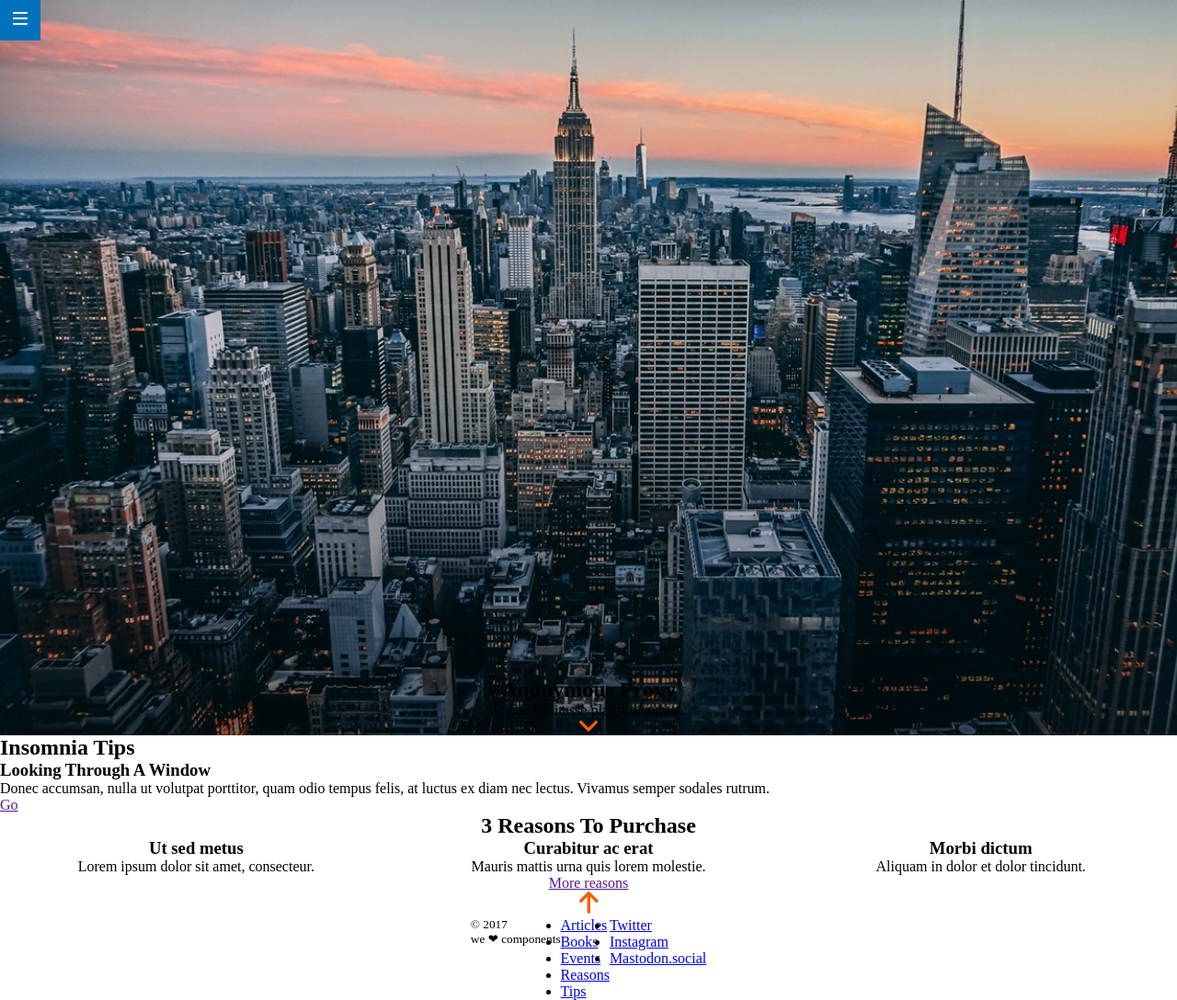
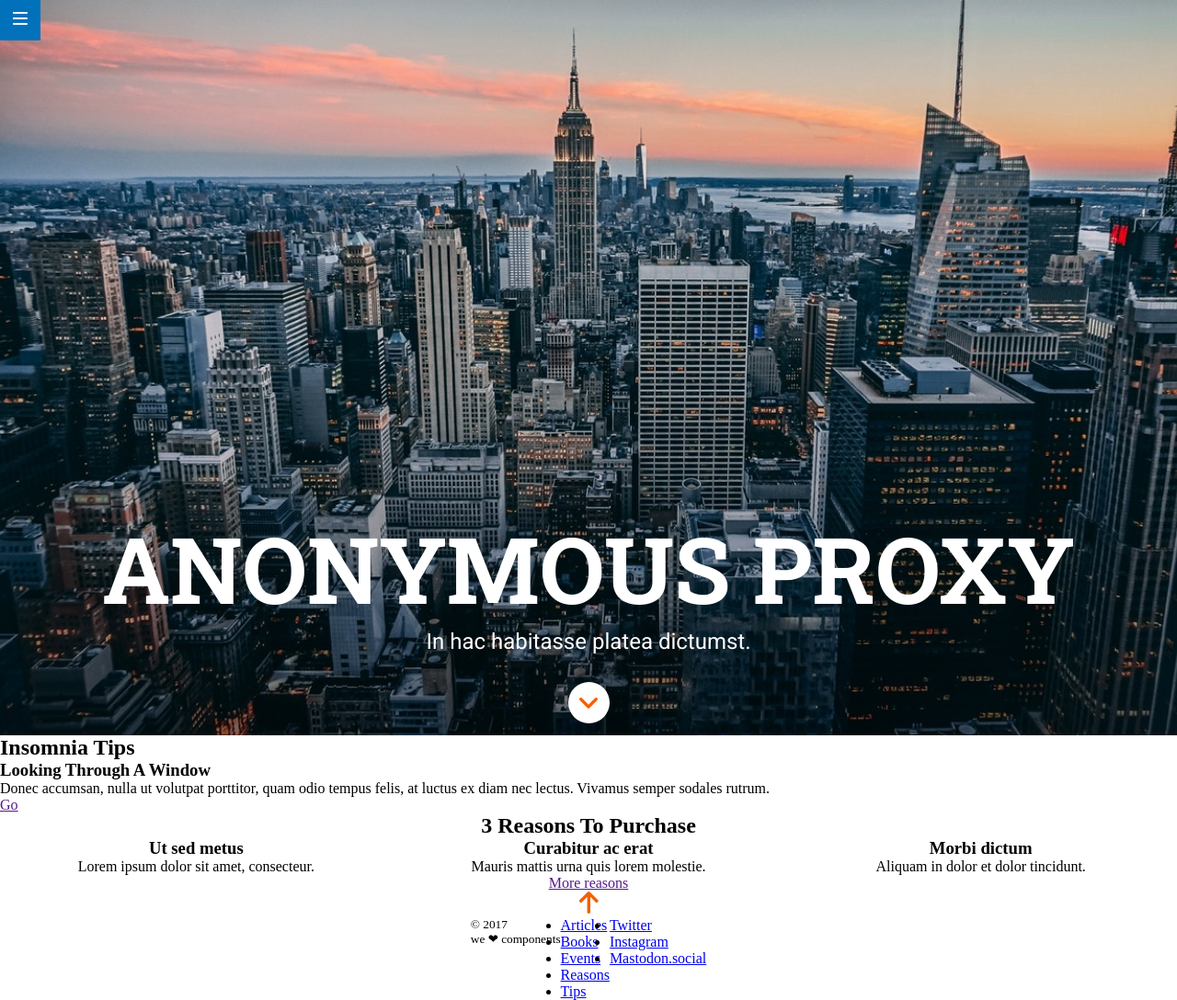
Before and after one commit to BMatillaVaras/modulo-1-evaluacion-final-BMatillaVaras, a website: page src/html/index.html in a window 1280 px wide. Shown: the whole page at 92% size. Drawn offline with nearby package versions, Linux system fonts and the light colour scheme; files that its build step writes are made by us from their sources; files whose address does not match are found by name.

Commit message:
add hero mobile tablet and desktop

```diff
--- a/src/html/index.html
+++ b/src/html/index.html
@@ -5,7 +5,7 @@
     <meta name="viewport" content="width=device-width, initial-scale=1" />
     <title>Anonymous Proxy</title>
     <link
-      href="https://fonts.googleapis.com/css?family=Roboto&display=swap"
+      href="https://fonts.googleapis.com/css2?family=Roboto+Slab:wght@300;400;500;600;700&family=Roboto:wght@400;500&display=swap"
       rel="stylesheet"
     />
     <link rel="stylesheet" href="./assets/css/main.css" />
--- a/src/html/partials/main-hero.html
+++ b/src/html/partials/main-hero.html
@@ -1,7 +1,7 @@
 <section class="hero">
-  <h1>Anonymous Proxy</h1>
-  <p>In hac habitasse platea dictumst.</p>
-  <a href=""
+  <h1 class="hero__title">Anonymous Proxy</h1>
+  <p class="hero__text">In hac habitasse platea dictumst.</p>
+  <a href="" class="hero__anchor"
     ><img src="./assets/images/ico-scroll-down.svg" alt="Ir a 3 Reasons"
   /></a>
 </section>
--- a/src/scss/core/_variables.scss
+++ b/src/scss/core/_variables.scss
@@ -3,3 +3,8 @@ $color-dark: #304268;
 $color-medium: #0271bc;
 $color-light: #8ccbea;
 $color-complementary: #f26002;
+$color-header-footer: #ffffff;
+
+/* fonts */
+$font-title: "Roboto Slab", serif;
+$font-text: "Roboto", sans-serif;
--- a/src/scss/layout/_main-hero.scss
+++ b/src/scss/layout/_main-hero.scss
@@ -8,3 +8,58 @@
   align-items: center;
   justify-content: flex-end;
 }
+
+.hero__title {
+  color: $color-header-footer;
+  font-family: $font-title;
+  font-size: 42px;
+  line-height: 55px;
+  text-transform: uppercase;
+  text-align: center;
+  margin-bottom: 10px;
+}
+
+.hero__text {
+  color: $color-header-footer;
+  font-family: $font-text;
+  font-size: 16px;
+  text-align: center;
+  margin-bottom: 45px;
+}
+
+.hero__anchor {
+  background-color: $color-header-footer;
+  height: 45px;
+  width: 45px;
+  border-radius: 22.5px;
+  display: flex;
+  justify-content: center;
+  align-items: center;
+  margin-bottom: 53px;
+}
+
+@media all and (min-width: 768px) {
+  .hero__title {
+    font-size: 80px;
+    line-height: 106px;
+    margin-bottom: 20px;
+  }
+  .hero__text {
+    font-size: 24px;
+    margin-bottom: 30px;
+  }
+  .hero__anchor {
+    margin-bottom: 45px;
+  }
+}
+
+@media all and (min-width: 1200px) {
+  .hero__title {
+    font-size: 100px;
+    line-height: 132px;
+    margin-bottom: 0;
+  }
+  .hero__anchor {
+    margin-bottom: 13px;
+  }
+}
```
